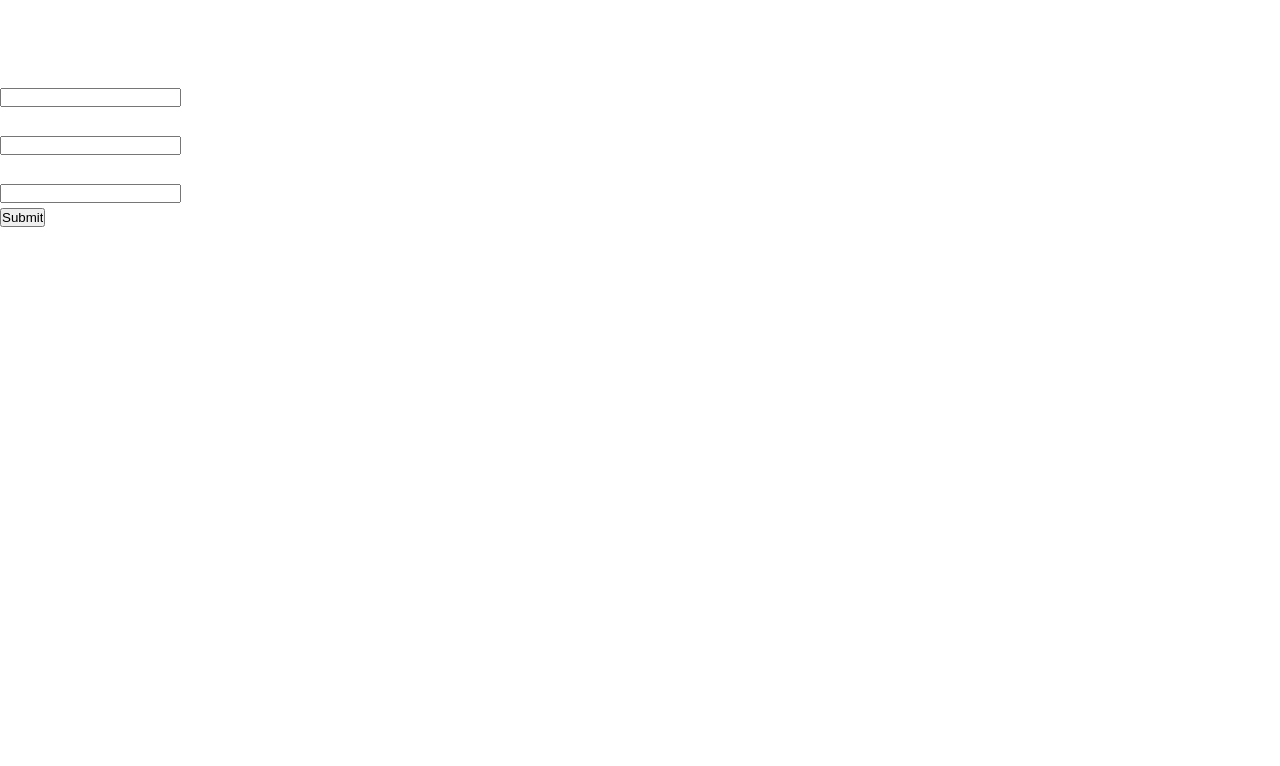
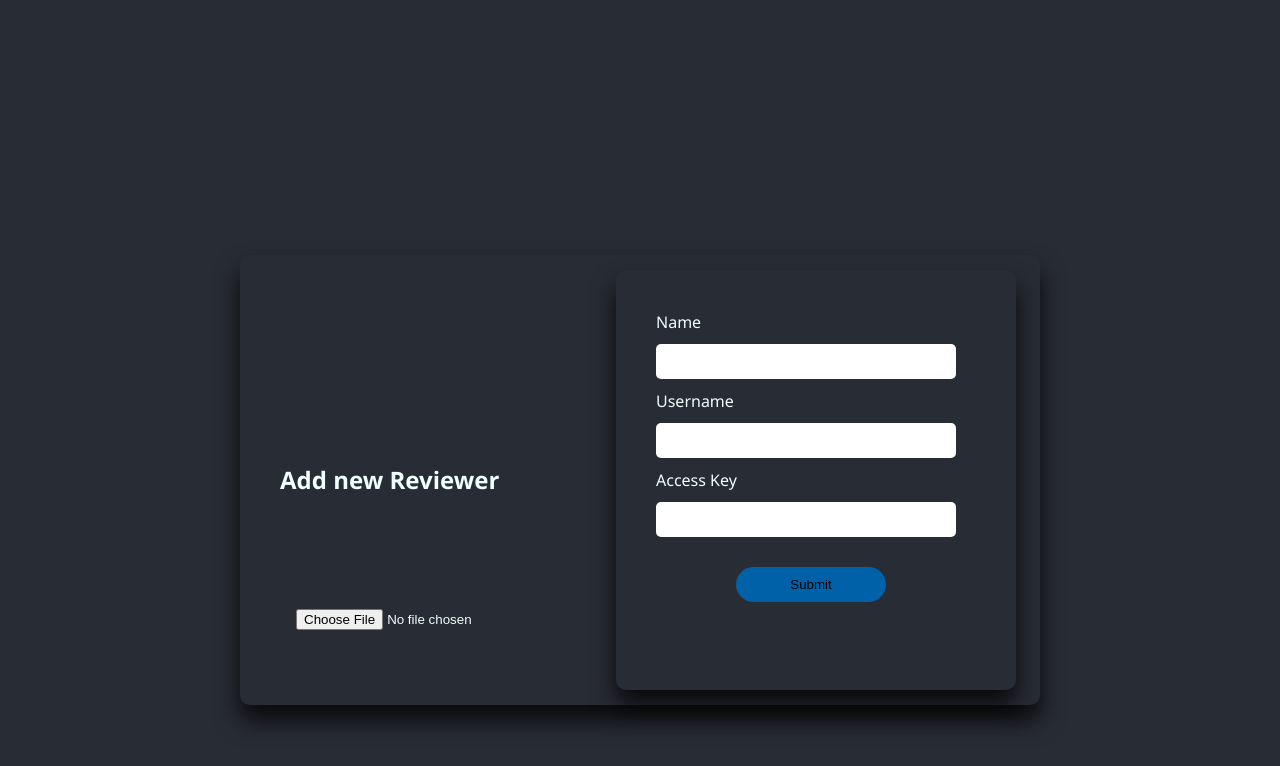
Before and after one commit to akilaliyanage/ICAF-frontend, a React (Vite) app: page /add-reviewer in a window 1280 px wide. Shown: the top 766 px of the page. Built offline with nearby package versions, Linux system fonts and the light colour scheme.

Commit message:
AddReviewer component added

```diff
--- a/assets/css/admin/admin.css
+++ b/assets/css/admin/admin.css
@@ -1,13 +1,17 @@
 
 
-.reviewers{
-    color: paleturquoise;
-    margin-left: 35%;
-    margin-top: 5%;
-}
+/*.reviewers{*/
+/*    color: paleturquoise;*/
+/*    margin-left: 35%;*/
+/*    margin-top: 5%;*/
+/*}*/
 
 .uditha-current-conf-detail{
     color: paleturquoise;
+    margin-left: 10%;
+    margin-top: 5%;
+}
+.uditha-reviewers{
     margin-left: 10%;
     margin-top: 5%;
 }
@@ -18,9 +22,10 @@
     margin-top: 5%;
 }
 
-.reviewercard-align{
+.uditha-reviewer-card-align{
     left: 85%;
-    top: 70%;
+    top: 65%;
+
 }
 
 .button-add-reviewer{
@@ -36,9 +41,9 @@
 
 }
 
-.conf-detail-card-align{
+.uditha-conf-detail-card-align{
     left: 15%;
-    top: 70%;
+    top: 65%;
 }
 
 .uditha-main-card-align{
@@ -61,13 +66,14 @@
 .uditha-card{
     position: absolute;
     width: 25%;
-    height: 50%;
+    height: 60%;
     background-color: #252a32;
     transform: translate(-50%, -50%);
     box-sizing: border-box;
     box-shadow: 0 1px 4px rgba(0,0,0,1);
     border-radius: 5px;
     display: flex;
+    overflow: auto;
 }
 
 .uditha-small-card{
@@ -116,6 +122,70 @@
     margin-top: 5%;
 }
 
+.uditha-add-reviewer-form{
+
+    position: absolute;
+    top: 60%;
+    left: 50%;
+    width: 800px;
+    height: 450px;
+    padding: 40px;
+    color: azure;
+    background-color: #282c34;
+    transform: translate(-50%, -50%);
+    box-sizing: border-box;
+    box-shadow: 0 15px 25px rgba(0,0,0,.8);
+    border-radius: 10px;
+    align-content: center;
+
+}
+
+.uditha-form-control{
+    position: absolute;
+    top: 50%;
+    left: 72%;
+    width: 400px;
+    height: 420px;
+    padding: 40px;
+    color: azure;
+    transform: translate(-50%, -50%);
+    box-sizing: border-box;
+    box-shadow: 0 15px 25px rgba(0,0,0,.8);
+    border-radius: 10px;
+}
+
+.uditha-text-control{
+    width: 300px;
+    height: 35px;
+    margin-top: 10px;
+    margin-bottom: 10px;
+    border-radius: 5px;
+    border-style: hidden;
+    text-align: center;
+    font-family: "Arial Black";
+}
+
+.uditha-add-button{
+
+    width: 150px;
+    height: 35px;
+    margin-top: 20px;
+    margin-left: 25%;
+    background-color: #0061a8;
+    border-radius: 20px;
+    border-style: hidden;
+    align-content: center;
+}
+
+.uditha-avatarInput{
+    position: absolute;
+    top: 80%;
+    left: -80%;
+}
+.uditha-avatar-Preview{
+
+}
+
 /*.navbar{*/
 /*    width: 100%;*/
 /*    background-color: #282c34;*/
--- a/components/Admin/AddReviewer.jsx
+++ b/components/Admin/AddReviewer.jsx
@@ -1,47 +1,94 @@
-import React from 'react';
+import React,{useEffect,useState} from "react";
 import '../../assets/css/admin/admin.css'
 
 function AddReviewer(){
 
+    const [name, setName] = useState('');
+    const [username, setUsername] = useState('');
+    const [picture, setPicture] = useState();
+    const [password, setPassword] = useState('');
+    const [selectedFile, setSelectedFile] = useState();
+    const [preview, setPreview] = useState();
+
+
+    useEffect(()=> {
+        document.body.style.backgroundColor = "#282c34"
+        if (!selectedFile) {
+            setPreview(undefined)
+            return
+        }
+
+        const objectUrl = URL.createObjectURL(selectedFile)
+        setPreview(objectUrl)
+
+        return () => URL.revokeObjectURL(objectUrl)
+    },[selectedFile]);
+
+    const onSelectFile = e => {
+        if (!e.target.files || e.target.files.length === 0) {
+            setSelectedFile(undefined)
+            return
+        }
+
+        setSelectedFile(e.target.files[0])
+        setPicture(e.target.files[0])
+    }
+
+    const AddReviewer = (e) => {
+        e.preventDefault();
+        const reviewer = {
+            name,
+            username,
+            password,
+            picture
+        }
+
+        console.log(reviewer);
+
+    }
+
     return(
 
         <div>
-            <form id="form_26057" className="appnitro" method="post" action="">
-                <div className="form_description">
-                    <h2>Untitled Form</h2>
-                    <p>This is your form description. Click here to edit.</p>
+
+            <div className="uditha-add-reviewer-form">
+                <h2>Add new Reviewer</h2>
+            <form className="uditha-form-control" onSubmit={AddReviewer}>
+
+                <div className="uditha-avatarPreview">
+                    {selectedFile &&  <img style={{borderRadius:'50%'}} src={preview} width="200" height="200" alt="avatar"/>}
                 </div>
-                <ul>
 
-                    <li id="li_1">
+                <div className="uditha-avatarInput">
+                    <div className="form-group">
+                        <input type="file" className="uditha-file-control"  onChange={onSelectFile} name="picture" id="exampleFormControlFile1"
+                               />
+                    </div>
+                </div>
+
+
                         <label className="description" htmlFor="element_1">Name </label>
                         <div>
-                            <input id="element_1" name="element_1" className="element text medium" type="text"
-                                   maxLength="255" value=""/>
+                            <input type="text"  onChange={(e) => {setName(e.target.value)}} className="uditha-text-control"/>
                         </div>
-                    </li>
-                    <li id="li_2">
+
                         <label className="description" htmlFor="element_2">Username </label>
                         <div>
-                            <input id="element_2" name="element_2" className="element text medium" type="text"
-                                   maxLength="255" value=""/>
+                            <input type="text" onChange={(e) => {setUsername(e.target.value)}} className="uditha-text-control"/>
                         </div>
-                    </li>
-                    <li id="li_3">
+
+
                         <label className="description" htmlFor="element_3">Access Key </label>
                         <div>
-                            <input id="element_3" name="element_3" className="element text medium" type="text"
-                                   maxLength="255" value=""/>
+                            <input type="password"  onChange={(e) => {setPassword(e.target.value)}} className="uditha-text-control"/>
                         </div>
-                    </li>
 
-                    <li className="buttons">
-                        <input type="hidden" name="form_id" value="26057"/>
 
-                        <input id="saveForm" className="button_text" type="submit" name="submit" value="Submit"/>
-                    </li>
-                </ul>
+                        <input  className="uditha-add-button" type="submit"  value="Submit"/>
+
+
             </form>
+            </div>
         </div>
 
 
--- a/components/Admin/ConfDetailsCard.jsx
+++ b/components/Admin/ConfDetailsCard.jsx
@@ -7,7 +7,7 @@ function ConfDetails(){
 
     return(
 
-        <div className="uditha-card conf-detail-card-align">
+        <div className="uditha-card uditha-conf-detail-card-align">
             <div className="uditha-current-conf-detail">
 
                 <h4>Workshop Limit:</h4>
--- a/components/Admin/ReviewersCard.jsx
+++ b/components/Admin/ReviewersCard.jsx
@@ -4,21 +4,58 @@ import '../../assets/css/admin/admin.css'
 function ReviewersCard(){
 
 
+    const reviewers = [
+
+        {
+            name:"Prof John Doe",
+            picture: "https://images.unsplash.com/photo-1618077360395-f3068be8e001?ixid=MnwxMjA3fDB8MHxwaG90by1wYWdlfHx8fGVufDB8fHx8&ixlib=rb-1.2.1&auto=format&fit=crop&w=1400&q=80"
+        },
+        {
+            name:" Dr Nancy draw",
+            picture: "https://images.unsplash.com/photo-1584997159889-8bb96d0a2217?ixid=MnwxMjA3fDB8MHxwaG90by1wYWdlfHx8fGVufDB8fHx8&ixlib=rb-1.2.1&auto=format&fit=crop&w=1400&q=80"
+        },
+        {
+            name:" Dr Oliver Charles   ",
+            picture: "https://images.unsplash.com/photo-1605857840732-188f2f08cb31?ixid=MnwxMjA3fDB8MHxwaG90by1wYWdlfHx8fGVufDB8fHx8&ixlib=rb-1.2.1&auto=format&fit=crop&w=500&q=80"
+        }
+    ]
+
+
 
     return(
 
-        <div className="uditha-card reviewercard-align">
-        <div className="reviewers">
-
+        <div className="uditha-card uditha-reviewer-card-align">
+        <div className="uditha-reviewers">
             <h3>Reviewers</h3>
             <br/>
 
-            <p>Mr John Doe</p>
+            {
+                reviewers.map((reviewer) =>
+                    <div>
+
+
+                        <table style={{padding:"5px",borderSpacing:"5px"}}>
+                            <tr>
+
+                                <th><img src={reviewer.picture} width="70" height="70" style={{"border-radius": "50%"}}/> </th>
+                                <th>{reviewer.name}</th>
+
+                            </tr>
+
+                        </table>
+
+
+
+                    </div>
+
+
+            )
+            }
 
 
 
         </div>
-            <button className="button-add-reviewer">+</button>
+            <button onClick={e =>  window.location.href='/add-reviewer'} className="button-add-reviewer">+</button>
         </div>
 
 )
```
Also changed, not shown: 4 other files (tests, documents, lock files or other folders).
